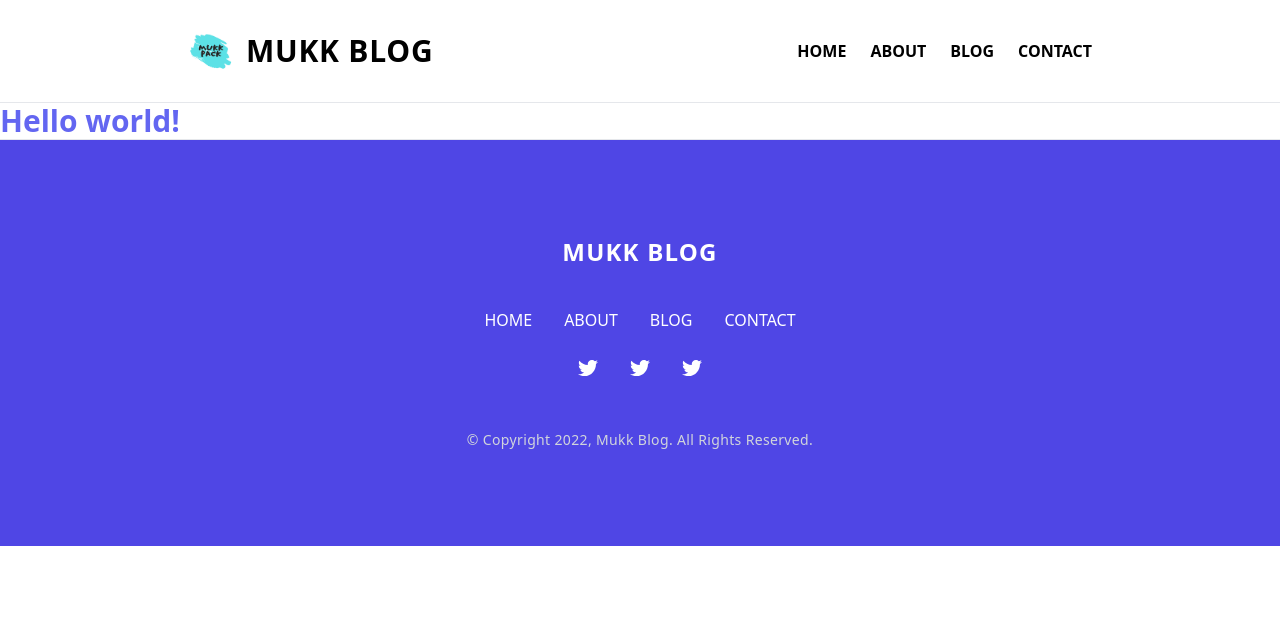
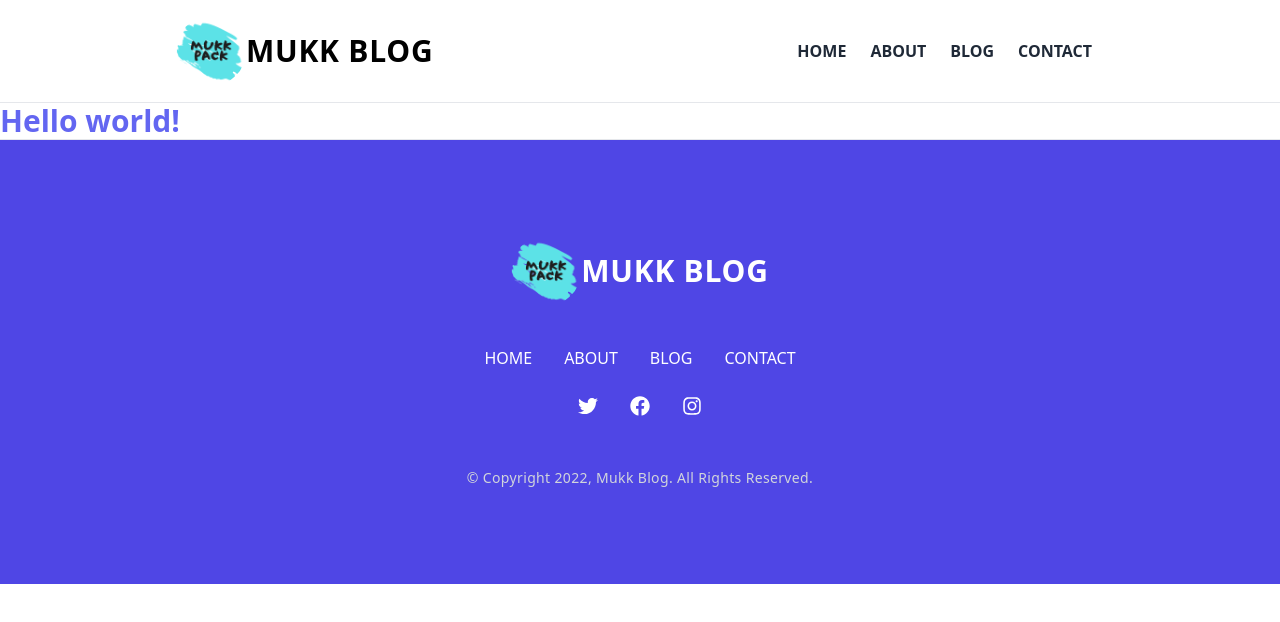
Before and after one commit to knm22mukk/mukk-web, a Next.js app: page / in a window 1280 px wide. Shown: the top 622 px of the page. Built offline with nearby package versions, Linux system fonts and the light colour scheme.

Commit message:
コードの整理、siteMetaDataの設定

```diff
--- a/src/components/Footer.tsx
+++ b/src/components/Footer.tsx
@@ -1,6 +1,8 @@
+import Image from 'next/image';
 import Link from 'next/link';
-import { FaTwitter } from 'react-icons/fa';
+import { FaTwitter, FaFacebook, FaInstagram } from 'react-icons/fa';
 import { headerNavLinks } from '@data/headerNavLinks';
+import { siteMetaData } from '@data/siteMetaData';
 
 const Footer = () => {
   return (
@@ -11,9 +13,14 @@ const Footer = () => {
             <Link href='/' area-label='むっく||ホームへ'>
               <a>
                 <div className='flex justify-between items-center'>
-                  <h5 className='text-2xl font-black tracking-wider hover:text-gray-300'>
-                    MUKK BLOG
-                  </h5>
+                  <Image
+                    src='/images/logo300x300.png'
+                    width={70}
+                    height={70}
+                    alt='mukklogo'
+                    className='rounded-full'
+                  />
+                  <div className='text-3xl font-black tracking-wide'>MUKK BLOG</div>
                 </div>
               </a>
             </Link>
@@ -29,22 +36,24 @@ const Footer = () => {
           </div>
           <div className='mt-5'>
             <a
-              href='#'
+              href={siteMetaData.twitter}
+              target='_blank'
+              rel='noopener noreferrer'
               className='inline-block pb-1 mx-4 text-xl text-white hover:text-gray-300 border-b-2 border-transparent hover:border-gray-300 transition duration-300'
             >
               <FaTwitter />
             </a>
             <a
-              href='#'
+              href={siteMetaData.facebook}
               className='inline-block pb-1 mx-4 text-xl text-white hover:text-gray-300 border-b-2 border-transparent hover:border-gray-300 transition duration-300'
             >
-              <FaTwitter />
+              <FaFacebook />
             </a>
             <a
-              href='#'
+              href={siteMetaData.instagram}
               className='inline-block pb-1 mx-4 text-xl text-white hover:text-gray-300 border-b-2 border-transparent hover:border-gray-300 transition duration-300'
             >
-              <FaTwitter />
+              <FaInstagram />
             </a>
           </div>
           <p className='mt-10 text-sm font-medium tracking-wide text-center text-gray-300'>
--- a/src/components/Header.tsx
+++ b/src/components/Header.tsx
@@ -7,10 +7,10 @@ const Header = () => {
   return (
     <header className='flex justify-around items-center py-4 mx-auto max-w-screen-xl'>
       <Link href='/' area-label='むっく||ホームへ'>
-        <a>
+        <a className='hover:text-indigo-600'>
           <div className='flex justify-between items-center'>
             <Image
-              src='/images/logo.png'
+              src='/images/logo300x300.png'
               width={70}
               height={70}
               alt='mukklogo'
@@ -24,7 +24,7 @@ const Header = () => {
         <div className='hidden md:block'>
           {headerNavLinks.map((link) => (
             <Link key={link.title} href={link.href}>
-              <a className='p-3 font-bold hover:text-indigo-600 border-b-2 border-transparent hover:border-indigo-600 duration-300'>
+              <a className='p-3 font-bold text-gray-800 hover:text-indigo-600 border-b-2 border-transparent hover:border-indigo-600 duration-300'>
                 {link.title}
               </a>
             </Link>
--- /dev/null
+++ b/src/data/siteMetaData.ts
@@ -0,0 +1,11 @@
+export const siteMetaData = {
+  title: '包装資材営業マンむっくの個人ブログサイト',
+  description: '包装資材営業マンのむっくが商品情報や市場情報などを発信する個人ブログサイトです。',
+  siteUrl: 'https://mukk-web.vercel.app/',
+  siteLogo: 'https://mukk-web.vercel.app/images/logo300x300.png',
+  image: 'https://mukk-web.vercel.app/images/logo300x300.png',
+  github: 'https://github.com/knm22mukk/mukk-houzai-blog',
+  twitter: 'https://twitter.com/mukk_houzai',
+  instagram: 'https://www.instagram.com/mukk_houzai/',
+  facebook: 'https://www.facebook.com/profile.php?id=100073068125069',
+};
```
Also changed, not shown: public/images/logo.png (deleted), public/images/logo300x300.png (added).
